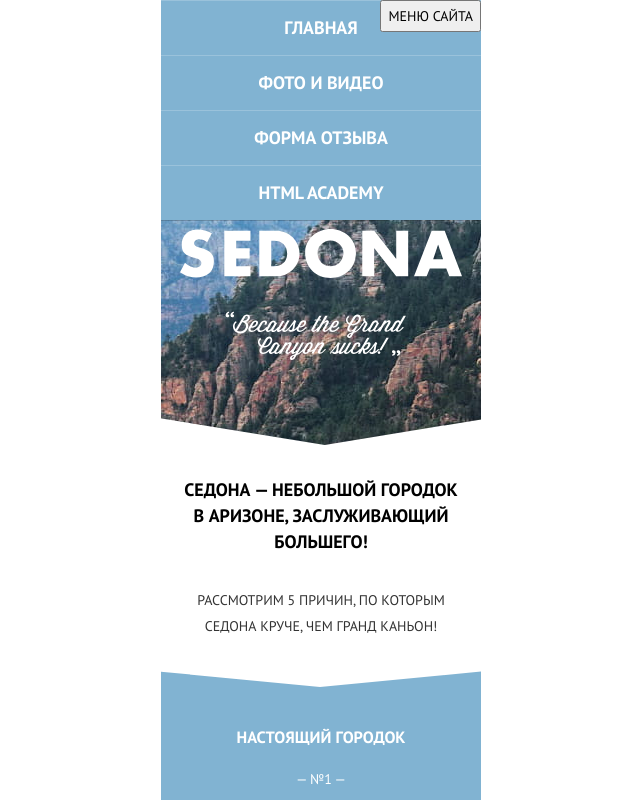
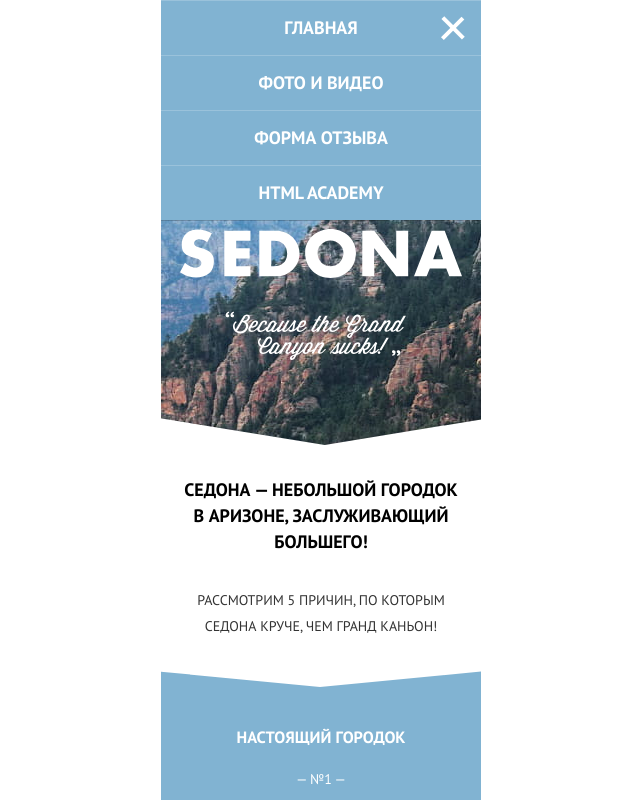
Before and after one commit to sazarubin/html-school, a website: page index.html in a window 1280 px wide. Both pictures are taken after a click on the button "МЕНЮ САЙТА". Shown: the top 800 px of the page, without its empty margins (319-959 px from the left). Drawn offline with Linux system fonts and the light colour scheme.

Commit message:
burger animation

```diff
--- a/css/blocks/benefits.css
+++ b/css/blocks/benefits.css
@@ -66,6 +66,9 @@
   width: 40px;
   height: 40px;
   margin-right: 10px;
+  display: flex;
+  justify-content: center;
+  align-items: center;
 }
 
 .benefits-subcard-icon {
--- a/css/blocks/header.css
+++ b/css/blocks/header.css
@@ -32,6 +32,76 @@
 
 .header .burger-button {
   position: absolute;
-    right: 0;
+  right: 17px;
+  top: 17px;
+  background-color: transparent;
+  border: none;
+  font-size: 0;
+  width: 22px;
+  height: 22px;
+}
+
+.cross .burger-button-line {
+  background-color: #ffffff;
+}
+
+.burger-button-line {
+  width: 100%;
+  height: 20%;
+  background-color: #81b3d2;
+  position: absolute;
+  left: 0;
+  transform-origin: 7.3% 52.1%;
+}
+
+.burger-button-line:nth-child(1) {
   top: 0;
 }
+
+.burger-button-line:nth-child(2) {
+  top: 40%;
+}
+
+.nav-menu,
+.burger-button-line {
+  transition: 0.1s ease-in-out;
+}
+
+.nav-menu.hide {
+  opacity: 0;
+}
+
+.cross .burger-button-line:nth-child(2) {
+  opacity: 0;
+}
+
+.cross .burger-button-line:nth-child(1),
+.cross .burger-button-line:nth-child(3) {
+  width: 133%;
+}
+
+.cross .burger-button-line:nth-child(1) {
+  transform: rotate(45deg);
+}
+
+.cross .burger-button-line:nth-child(3) {
+  transform: rotate(-45deg);
+}
+
+.burger-button-line:nth-child(3) {
+  bottom: 0;
+}
+
+@keyframes rotating {
+  from {
+    transform: rotate(0deg);
+  }
+  to {
+    transform: rotate(360deg);
+  }
+}
+
+/* check if cross is symmetrical */
+/* .cross.burger-button {
+  animation: rotating 0.1s linear infinite;
+} */
--- a/index.html
+++ b/index.html
@@ -61,7 +61,7 @@
           </svg>
       <a/>
 
-      <nav class="nav-menu">
+      <nav class="nav-menu hide">
         <ul class="menu-list">
           <li class="menu-item"><a class="menu-link">Главная</a></li>
           <li class="menu-item">
@@ -77,7 +77,12 @@
           </li>
         </ul>
       </nav>
-      <button class="burger-button">Меню сайта</button>
+      <button class="burger-button">
+        Меню сайта
+        <div class="burger-button-line"></div>
+        <div class="burger-button-line"></div>
+        <div class="burger-button-line"></div>
+      </button>
     </header>
 
     <main class="content">
@@ -288,4 +293,10 @@
       </p>
     </footer>
   </body>
+  <script>
+    document.querySelector('.burger-button').addEventListener('click', e => {
+      document.querySelector('.nav-menu').classList.toggle('hide')
+      document.querySelector('.burger-button').classList.toggle('cross')
+    })
+  </script>
 </html>
```
Lines whose indentation alone changed are shown as unchanged.
